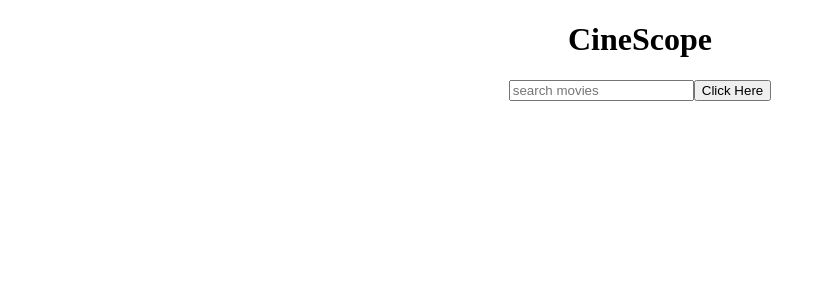
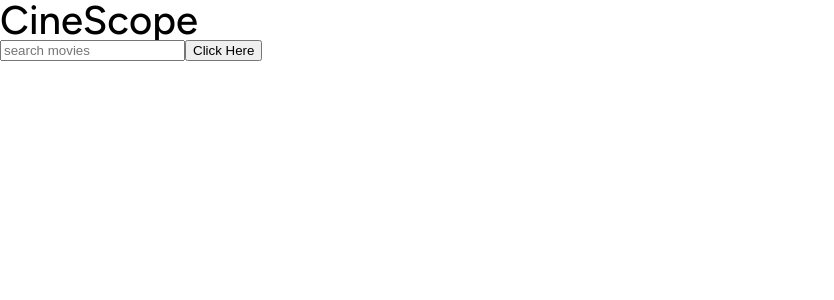
Before and after one commit to dilloncu/CineScope, a React (Create React App) app in the folder client/: page / in a window 1280 px wide. Shown: the top 300 px of the page, without its empty margins (0-834 px from the left). Built offline with nearby package versions, Linux system fonts and the light colour scheme; no server answers.

Commit message:
font and spacing css

```diff
--- a/client/public/index.html
+++ b/client/public/index.html
@@ -10,6 +10,13 @@
       content="Web site created using create-react-app"
     />
     <link rel="apple-touch-icon" href="%PUBLIC_URL%/logo192.png" />
+
+    <link rel="preconnect" href="https://fonts.googleapis.com" />
+    <link rel="preconnect" href="https://fonts.gstatic.com" crossorigin />
+    <link
+      href="https://fonts.googleapis.com/css2?family=Figtree:wght@500&family=Urbanist:wght@300;600&display=swap"
+      rel="stylesheet"
+    />
     <!--
       manifest.json provides metadata used when your web app is installed on a
       user's mobile device or desktop. See https://developers.google.com/web/fundamentals/web-app-manifest/
--- a/client/src/App.css
+++ b/client/src/App.css
@@ -1,38 +1,34 @@
-.App {
-  text-align: center;
+* {
+  margin: 0;
 }
 
-.App-logo {
-  height: 40vmin;
-  pointer-events: none;
+.App {
+  width: 100%;
 }
 
-@media (prefers-reduced-motion: no-preference) {
-  .App-logo {
-    animation: App-logo-spin infinite 20s linear;
-  }
+p {
+  font-family: "Urbanist", sans-serif;
 }
 
-.App-header {
-  background-color: #282c34;
-  min-height: 100vh;
-  display: flex;
-  flex-direction: column;
-  align-items: center;
-  justify-content: center;
-  font-size: calc(10px + 2vmin);
-  color: white;
+h1 {
+  font-family: "Figtree", sans-serif;
+  height: 100%;
+  font-size: 40px;
 }
 
-.App-link {
-  color: #61dafb;
+h2 {
+  font-family: "Urbanist", sans-serif;
+  font-weight: 600;
 }
 
-@keyframes App-logo-spin {
-  from {
-    transform: rotate(0deg);
-  }
-  to {
-    transform: rotate(360deg);
-  }
+.header {
+  display: flex;
+  margin: 3%;
+  margin-top: 2%;
 }
+
+.tab {
+  font-family: "Urbanist", sans-serif;
+  margin-left: 70%;
+  margin-top: 20px;
+}
--- a/client/src/App.js
+++ b/client/src/App.js
@@ -1,6 +1,6 @@
-import './App.css';
-import Form from "./Components/Form/Form"
-
+import "./Reset.css";
+import "./App.css";
+import Form from "./Components/Form/Form";
 
 function App() {
   return (
--- /dev/null
+++ b/client/src/Reset.css
@@ -0,0 +1,129 @@
+/* http://meyerweb.com/eric/tools/css/reset/
+   v2.0 | 20110126
+   License: none (public domain)
+*/
+
+html,
+body,
+div,
+span,
+applet,
+object,
+iframe,
+h1,
+h2,
+h3,
+h4,
+h5,
+h6,
+p,
+blockquote,
+pre,
+a,
+abbr,
+acronym,
+address,
+big,
+cite,
+code,
+del,
+dfn,
+em,
+img,
+ins,
+kbd,
+q,
+s,
+samp,
+small,
+strike,
+strong,
+sub,
+sup,
+tt,
+var,
+b,
+u,
+i,
+center,
+dl,
+dt,
+dd,
+ol,
+ul,
+li,
+fieldset,
+form,
+label,
+legend,
+table,
+caption,
+tbody,
+tfoot,
+thead,
+tr,
+th,
+td,
+article,
+aside,
+canvas,
+details,
+embed,
+figure,
+figcaption,
+footer,
+header,
+hgroup,
+menu,
+nav,
+output,
+ruby,
+section,
+summary,
+time,
+mark,
+audio,
+video {
+  margin: 0;
+  padding: 0;
+  border: 0;
+  font-size: 100%;
+  font: inherit;
+  vertical-align: baseline;
+}
+/* HTML5 display-role reset for older browsers */
+article,
+aside,
+details,
+figcaption,
+figure,
+footer,
+header,
+hgroup,
+menu,
+nav,
+section {
+  display: block;
+}
+body {
+  line-height: 1;
+}
+ol,
+ul {
+  list-style: none;
+}
+blockquote,
+q {
+  quotes: none;
+}
+blockquote:before,
+blockquote:after,
+q:before,
+q:after {
+  content: "";
+  content: none;
+}
+table {
+  border-collapse: collapse;
+  border-spacing: 0;
+}
```
